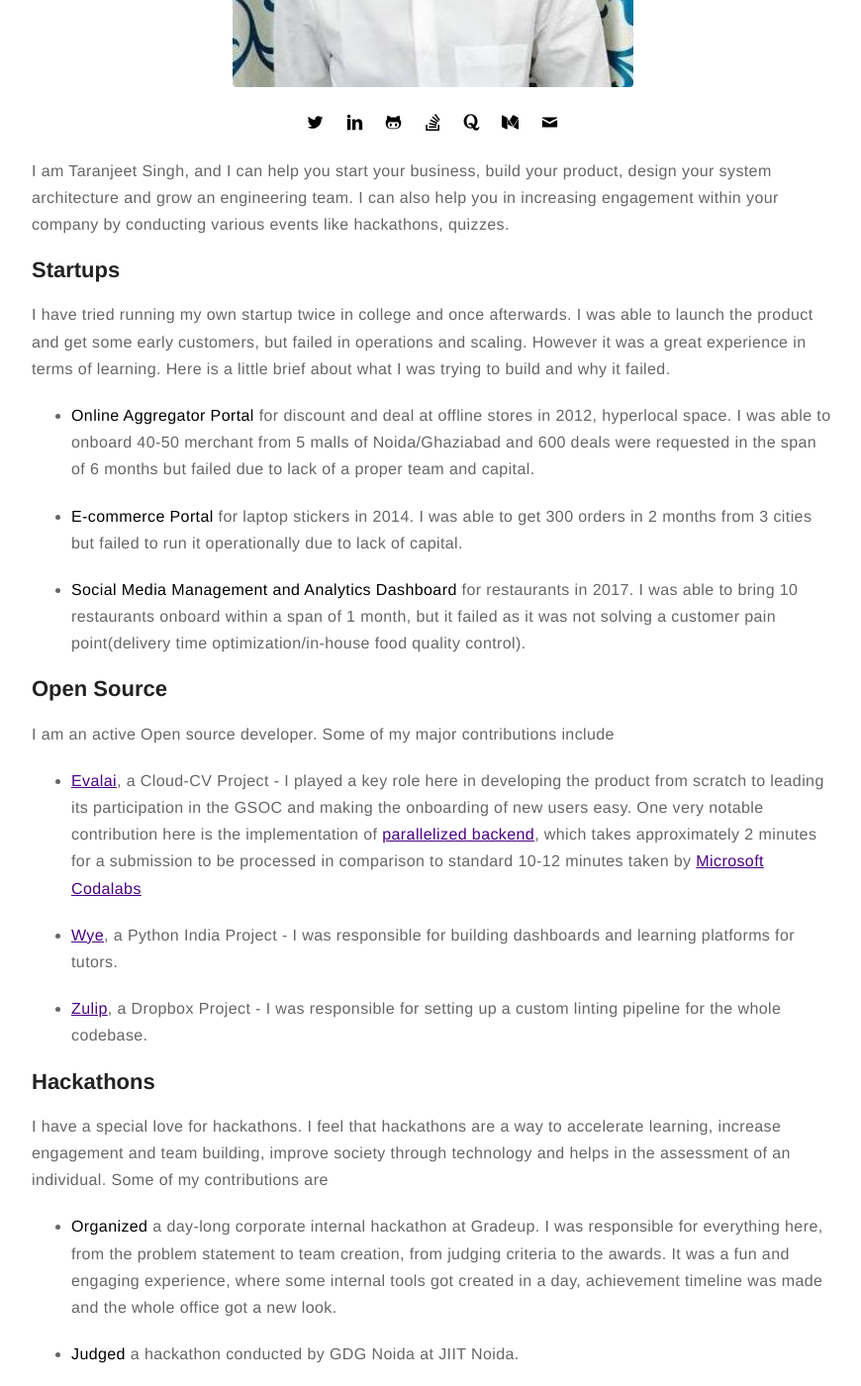
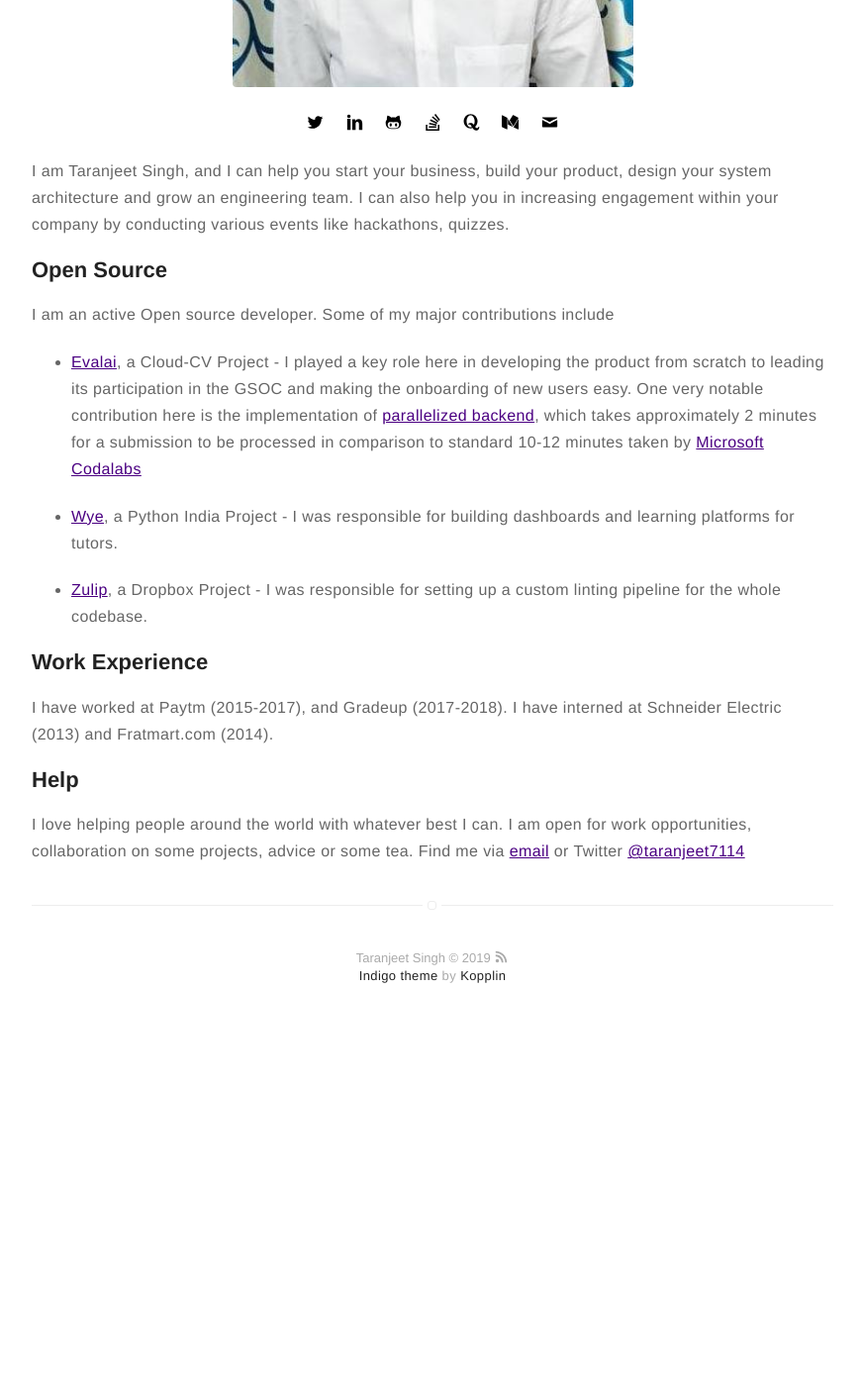
Before and after one commit to taranjeet/taranjeet.github.io, a Jekyll site: the page built from about.md, in a window 1280 px wide and 1400 px high, scrolled down 429 px. Shown: the whole window at 99% size, without its empty margins (203-1073 px from the left). Built offline with Jekyll 4.4.1, drawn with Linux system fonts in a browser that asks for light colours; after the commit the page ends 1486 px from its top, so only the background shows below that; some of the changed text lies outside the part shown.

Commit message:
Update about.md

```diff
--- a/about.md
+++ b/about.md
@@ -10,16 +10,6 @@ layout: page
 
 I am Taranjeet Singh, and I can help you start your business, build your product, design your system architecture and grow an engineering team. I can also help you in increasing engagement within your company by conducting various events like hackathons, quizzes.
 
-## Startups
-
-I have tried running my own startup twice in college and once afterwards. I was able to launch the product and get some early customers, but failed in operations and scaling. However it was a great experience in terms of learning. Here is a little brief about what I was trying to build and why it failed.
-
-* **Online Aggregator Portal** for discount and deal at offline stores in 2012, hyperlocal space. I was able to onboard 40-50 merchant from 5 malls of Noida/Ghaziabad and 600 deals were requested in the span of 6 months but failed due to lack of a proper team and capital.
-
-* **E-commerce Portal** for laptop stickers in 2014. I was able to get 300 orders in 2 months from 3 cities but failed to run it operationally due to lack of capital.
-
-* **Social Media Management and Analytics Dashboard** for restaurants in 2017. I was able to bring 10 restaurants onboard within a span of 1 month, but it failed as it was not solving a customer pain point(delivery time optimization/in-house food quality control).
-
 ## Open Source
 
 I am an active Open source developer. Some of my major contributions include
@@ -30,16 +20,6 @@ I am an active Open source developer. Some of my major contributions include
 
 * [Zulip](https://zulipchat.com/), a Dropbox Project - I was responsible for setting up a custom linting pipeline for the whole codebase.
 
-## Hackathons
-
-I have a special love for hackathons. I feel that hackathons are a way to accelerate learning, increase engagement and team building, improve society through technology and helps in the assessment of an individual. Some of my contributions are
-
-* **Organized** a day-long corporate internal hackathon at Gradeup. I was responsible for everything here, from the problem statement to team creation, from judging criteria to the awards. It was a fun and engaging experience, where some internal tools got created in a day, achievement timeline was made and the whole office got a new look.
-
-* **Judged** a hackathon conducted by GDG Noida at JIIT Noida.
-
-* **Sponsored** Smart India Hackathon 2017, held at JSS Noida via one of my startups. I was also a mentor and judge at this event.
-
 ## Work Experience
 
 I have worked at Paytm (2015-2017), and Gradeup (2017-2018). I have interned at Schneider Electric (2013) and Fratmart.com (2014).
```
